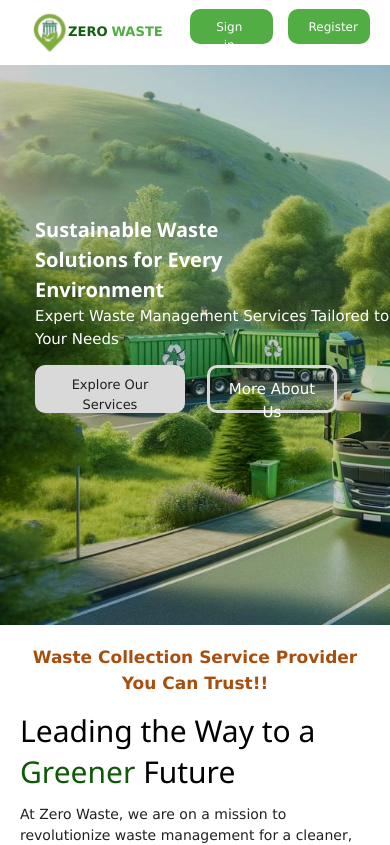
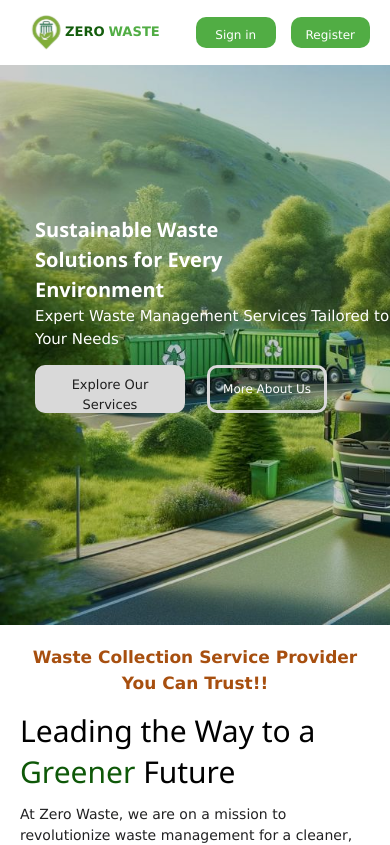
Before and after one commit to Haybeenita/ZERO-WASTE-MANAGEMENT, a React (Vite) app: page / in a window 390 px wide. Shown: the top 845 px of the page. Built offline with nearby package versions, Linux system fonts and the light colour scheme.

Commit message:
'fixed responsiveness'

```diff
--- a/src/components/Buttons/button.module.css
+++ b/src/components/Buttons/button.module.css
@@ -79,9 +79,9 @@
 
 @media only screen and (max-width:420px){
     .btn[data-size="xxxsmall"]{
-        width: 5.5rem;
-        height: 2.3rem;
-        padding: 9px 25px 11px 21px;
+        width: 5.3rem;
+        height: 2.1rem;
+        padding: 9px 15px 11px 15px;
         font-size: 12px;
     }
 
@@ -92,9 +92,10 @@
     font-size: 13px;
 }
 .btn[data-size='small']{
-    width: 130px;
+    width: 120px;
     height: 48px;
-    padding: 10px 8px ;
+    padding:  8px ;
+    font-size: 12px;
 
 }
 .btn[data-size='medium']{
@@ -111,3 +112,13 @@
 
 
 }
+@media only screen and (max-width:340px){
+    .btn[data-size='small']{
+        width:150px;
+        height: 48px;
+        padding:  8px ;
+        font-size: 12px;
+        margin-top: 15px;
+
+    }
+}
--- a/src/components/Forgotpassword/VerifyEmail.jsx
+++ b/src/components/Forgotpassword/VerifyEmail.jsx
@@ -33,14 +33,14 @@ export const ForgotPasswordReset = () => {
 
     return (
         <div className="w-full h-screen bg-white flex items-center justify-center m-auto">
-        <div className="w-[30rem] h-[20rem] border-2 border-zero-500 bg-zero-300 rounded-xl pt-[1.5rem]">
+        <div className="w-[15rem] h-[auto] md:w-[30rem] md:h-[20rem] lg:w-[30rem] lg:h-[20rem] border-2 border-zero-500 bg-zero-300 rounded-xl pt-[1.5rem]">
             {showReset && (
-                <div className="w-[25rem] h-[15rem] flex justify-center mx-auto flex-col">
+                <div className=" px-[2rem] flex justify-center mx-auto flex-col">
                      <span className="capitalize font-normal text-[#212122] text-lg mt-[2rem]">Enter your email</span>
                     <div className="mt-[2rem] flex flex-col">
                         <Input size="small" variant="primary" placeholder="Email" onChange={(e)=>setEmail(e.target.value)}/>
                         <p className="text-[#212122] mt-[0.5rem]">{response}</p>
-                        <button className="bg-[#51AD44] text-white flex items-center justify-center w-[8rem] h-[3rem] rounded-xl ml-[8rem] mt-[3rem]" onClick={closeReset}>Send</button>
+                        <button className="bg-[#51AD44] text-white flex items-center justify-center w-[8rem] h-[3rem] rounded-xl lg:ml-[8rem]  md:ml-[8rem] my-[2rem]" onClick={closeReset}>Send</button>
                     </div>
                     {response.status=== 200?<p>{response}</p> :''}
                 </div>
--- a/src/components/Nav1/index.jsx
+++ b/src/components/Nav1/index.jsx
@@ -54,8 +54,8 @@ export const NavBar = () => {
     <div className={styles.navWrapper}>
       <div className={styles.logo}>
         <div className="flex items-center">
-        <img src="/zerowastelogo2.svg" alt="" className="relative sm:w-22 sm:h-20 lg:w-24 lg:h-20 w-16 h-16"/>
-        <p className="absolute ml-[3.2rem] md:ml-[5rem] text-[#145D0D] font-semibold text-sm md:text-lg flex gap-1 items-center">ZERO <span className="text-[#51AD44]">WASTE</span></p>
+        <img src="/zerowastelogo2.svg" alt="" className="relative sm:w-22 sm:h-20 lg:w-24 lg:h-20 w-14 h-14"/>
+        <p className="absolute ml-[3rem] md:ml-[5rem] text-[#145D0D] font-semibold text-sm md:text-lg flex gap-1 items-center">ZERO <span className="text-[#51AD44]">WASTE</span></p>
         </div>
 
       </div>
--- a/src/components/Nav1/nav.module.css
+++ b/src/components/Nav1/nav.module.css
@@ -129,3 +129,9 @@
     height: 65px;
    }
 }
+@media only screen and (max-width:370px){
+    .logo p{
+        display: none !important;
+        background-color: red;
+    }
+}
--- a/src/components/footer/footer.module.css
+++ b/src/components/footer/footer.module.css
@@ -176,3 +176,13 @@
     font-size: 13px;
 }
 }
+@media only screen and (max-width:350px){
+    .footerNav{
+        width:auto;
+        flex-direction: column;
+        margin: 0 20px 0 10px ;
+        padding:10px 14px 10px 18px ;
+        align-items: start;
+
+    }
+}
--- a/src/pages/Auth/Login/login.jsx
+++ b/src/pages/Auth/Login/login.jsx
@@ -93,7 +93,7 @@ const Login = () => {
                     placeholder="Email"
                     onChange={handleInputChange}
                     name="email"
-                    value={formFilled.email}
+                    value={formFilled.email} required
                   />
                   <Input
                     variant="primary"
@@ -103,7 +103,7 @@ const Login = () => {
                     onChange={handleInputChange}
                     name="password"
                     value={formFilled.password}
-                    type="password"
+                    type="password" required
                   />
                 </div>
                 <p className="hover:text-blue-700 underline hover:underline-offset-4 md:ml-[10rem] ml-[8rem] text-[#212122] md:font-medium font-normal mt-[0.5rem] ">
--- a/src/pages/Home-page/homepage.module.css
+++ b/src/pages/Home-page/homepage.module.css
@@ -298,3 +298,11 @@
 }
 
 }
+@media only screen and (max-width:340px){
+  .btns {
+   flex-direction: column;
+  }
+  .btns > * + * {
+    margin-left: 0px;
+  }
+}
```
